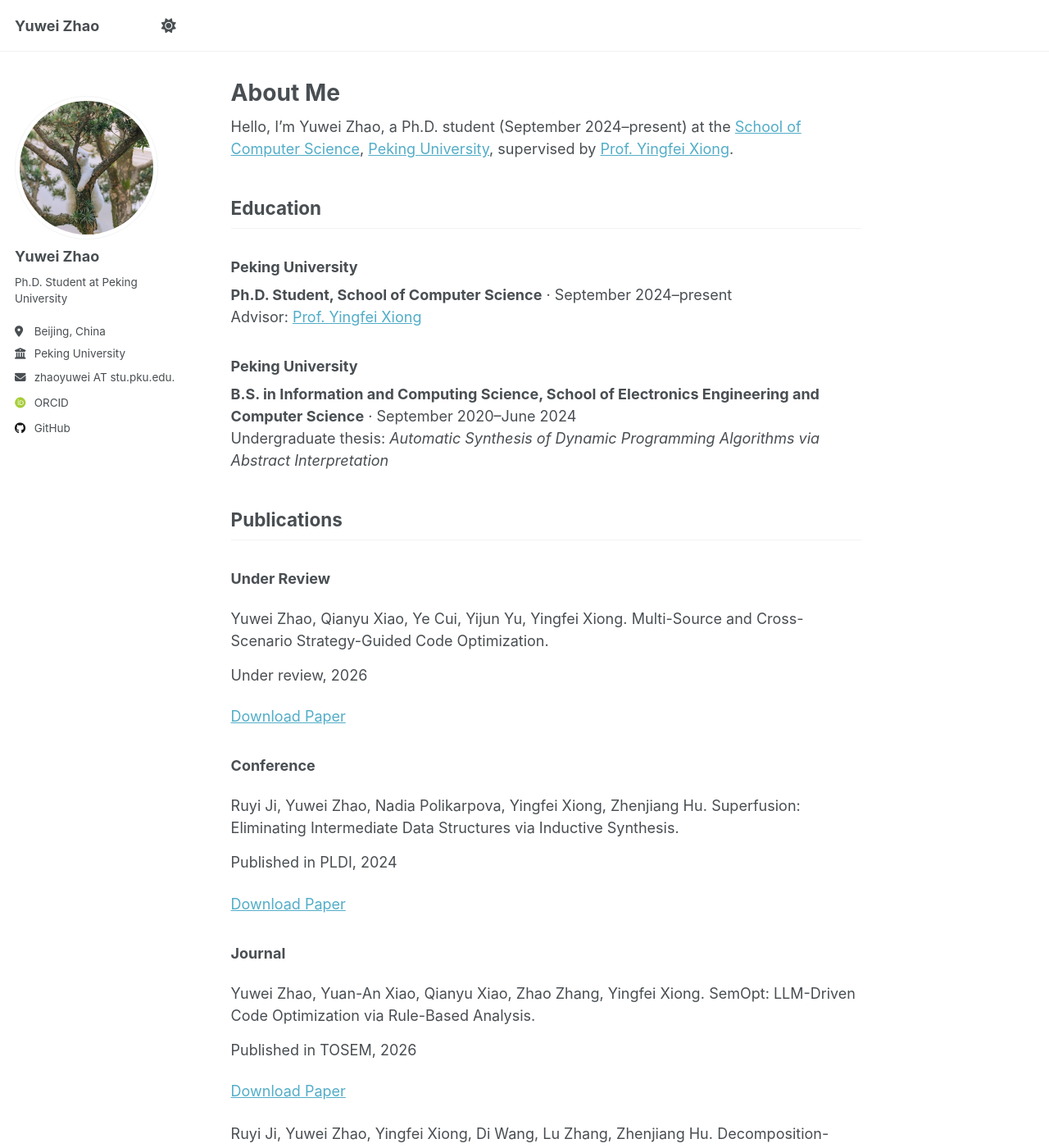
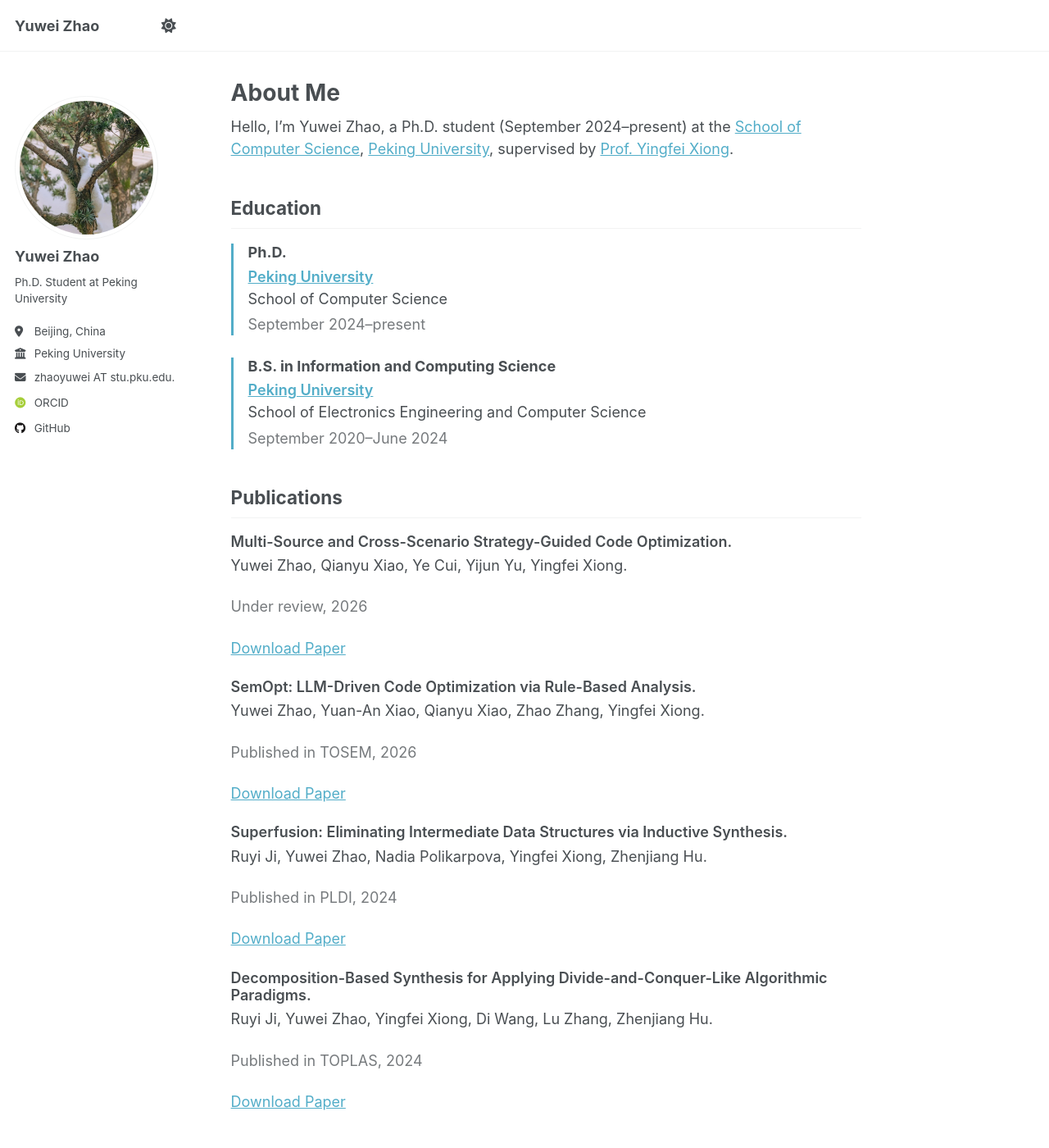
Before and after one commit to fyrsta7/fyrsta7.github.io, a Jekyll site: the page built from _pages/about.md, in a window 1280 px wide and 1400 px high. Shown: the whole window at 82% size. Built offline with Jekyll 4.4.1, drawn with Linux system fonts in a browser that asks for light colours; some web fonts are replaced; a script that is not in the unit is left out; some of the changed text lies outside the part shown.

Commit message:
Refine education and publication layout

```diff
--- a/_includes/archive-single.html
+++ b/_includes/archive-single.html
@@ -26,21 +26,22 @@
       </div>
     {% endif %}
 
-    <h2 class="archive__item-title" itemprop="headline">
-      {% if post.collection == 'publications' %}
-        {% if post.authors and post.papertitle %}
-          <span class="publication__authors">{{ post.authors }}</span> <strong class="publication__title">{{ post.papertitle }}</strong>
-        {% else %}
-          {{ title }}
-        {% endif %}
-      {% else %}
+    {% if post.collection == 'publications' %}
+      <h3 class="archive__item-title" itemprop="headline">
+        <span class="publication__title">{{ post.papertitle | default: title }}</span>
+      </h3>
+      {% if post.authors %}
+        <p class="publication__authors">{{ post.authors }}</p>
+      {% endif %}
+    {% else %}
+      <h2 class="archive__item-title" itemprop="headline">
         {% if post.link %}
           <a href="{{ post.link }}">{{ title }}</a> <a href="{{ base_path }}{{ post.url }}" rel="permalink"><i class="fa fa-link" aria-hidden="true" title="permalink"></i><span class="sr-only">Permalink</span></a>
         {% else %}
           <a href="{{ base_path }}{{ post.url }}" rel="permalink">{{ title }}</a>
         {% endif %}
-      {% endif %}
-    </h2>
+      </h2>
+    {% endif %}
 
     {% if post.read_time %}
       <p class="page__meta"><i class="fa fa-clock" aria-hidden="true"></i> {% include read-time.html %}</p>
@@ -49,9 +50,9 @@
         {% if post.collection == 'teaching' %}
           <p> {{ post.type }}, {{ post.venue }}, {{ post.date | default: "1900-01-01" | date: "%Y" }} </p>
         {% elsif post.collection == 'publications' and post.status %}
-          <p>{{ post.status }}, {{ post.date | default: "1900-01-01" | date: "%Y" }} </p>
+          <p class="publication__meta">{{ post.status }}, {{ post.date | default: "1900-01-01" | date: "%Y" }}</p>
         {% elsif post.collection == 'publications' %}
-          <p>Published in {{ post.venue }}, {{ post.date | default: "1900-01-01" | date: "%Y" }} </p>
+          <p class="publication__meta">Published in {{ post.venue }}, {{ post.date | default: "1900-01-01" | date: "%Y" }}</p>
         {% elsif post.date %}
          <p class="page__date"><strong><i class="fa fa-fw fa-calendar" aria-hidden="true"></i> {{ site.data.ui-text[site.locale].date_label | default: "Published:" }}</strong> <time datetime="{{ post.date | default: "1900-01-01" | date_to_xmlschema }}">{{ post.date | default: "1900-01-01" | date: "%B %d, %Y" }}</time></p>
         {% endif %}
@@ -81,7 +82,7 @@
     {% elsif post.paperurl and post.bibtexurl %}
       <p><a href=" {{ post.paperurl }} ">Download Paper</a> | <a href="{{ post.bibtexurl }}">Download Bibtex</a></p>
     {% elsif post.paperurl %}
-      <p><a href=" {{ post.paperurl }} ">Download Paper</a></p>
+      <p class="publication__links"><a href="{{ post.paperurl }}">Download Paper</a></p>
     {% elsif post.slidesurl and post.bibtexurl %}
       <p><a href="{{ post.slidesurl }}">Download Slides</a> | <a href="{{ post.bibtexurl }}">Download Bibtex</a></p>
     {% elsif post.slidesurl %}
--- a/_includes/publications-list.html
+++ b/_includes/publications-list.html
@@ -1,19 +1,4 @@
-{% if site.publication_category %}
-{% for category in site.publication_category %}
-{% assign title_shown = false %}
-{% for post in site.publications reversed %}
-{% if post.category != category[0] %}
-{% continue %}
-{% endif %}
-{% unless title_shown %}
-<h3>{{ category[1].title }}</h3>
-{% assign title_shown = true %}
-{% endunless %}
+{% assign sorted_publications = site.publications | sort: "date" | reverse %}
+{% for post in sorted_publications %}
 {% include archive-single.html %}
 {% endfor %}
-{% endfor %}
-{% else %}
-{% for post in site.publications reversed %}
-{% include archive-single.html %}
-{% endfor %}
-{% endif %}
--- a/_pages/about.md
+++ b/_pages/about.md
@@ -11,15 +11,21 @@ Hello, I'm Yuwei Zhao, a Ph.D. student (September 2024–present) at the [School
 
 ## Education
 
-### Peking University
+<div class="education-list">
+  <section class="education-entry">
+    <h3>Ph.D.</h3>
+    <p class="education-entry__institution"><a href="https://english.pku.edu.cn/">Peking University</a></p>
+    <p>School of Computer Science</p>
+    <p class="education-entry__date">September 2024–present</p>
+  </section>
 
-**Ph.D. Student, School of Computer Science** · September 2024–present<br>
-Advisor: [Prof. Yingfei Xiong](https://xiongyingfei.github.io/)
-
-### Peking University
-
-**B.S. in Information and Computing Science, School of Electronics Engineering and Computer Science** · September 2020–June 2024<br>
-Undergraduate thesis: *Automatic Synthesis of Dynamic Programming Algorithms via Abstract Interpretation*
+  <section class="education-entry">
+    <h3>B.S. in Information and Computing Science</h3>
+    <p class="education-entry__institution"><a href="https://english.pku.edu.cn/">Peking University</a></p>
+    <p>School of Electronics Engineering and Computer Science</p>
+    <p class="education-entry__date">September 2020–June 2024</p>
+  </section>
+</div>
 
 ## Publications
 
--- a/_sass/layout/_archive.scss
+++ b/_sass/layout/_archive.scss
@@ -48,14 +48,8 @@
   }
 
   /* Publications specific styles */
-  .publication__authors {
-    font-weight: normal;
-    font-size: 0.8em; // Same as parent h2 ($type-size-4, ~20px)
-  }
-
   .publication__title {
-    font-weight: normal;
-    font-size: 0.8em; // 1.25 * $type-size-4 = $type-size-3 (~25px)
+    font-weight: 600;
   }
 }
 
--- /dev/null
+++ b/_sass/layout/_homepage.scss
@@ -0,0 +1,54 @@
+/* ==========================================================================
+   HOMEPAGE
+   ========================================================================== */
+
+.education-list {
+  margin: 1em 0 2em;
+}
+
+.education-entry {
+  margin: 0 0 1.5em;
+  padding-left: 1em;
+  border-left: 3px solid var(--global-link-color);
+
+  h3,
+  p {
+    margin: 0;
+  }
+
+  h3 {
+    padding-bottom: 0.25em;
+    font-size: $type-size-5;
+  }
+
+  &__institution {
+    font-weight: 600;
+  }
+
+  &__date {
+    padding-top: 0.25em;
+    color: var(--global-text-color);
+    font-size: $type-size-6;
+    opacity: 0.75;
+  }
+}
+
+.publication__authors,
+.publication__meta,
+.publication__links {
+  margin: 0 0 0.25em;
+}
+
+.publication__authors {
+  font-size: $type-size-6;
+}
+
+.publication__meta {
+  color: var(--global-text-color);
+  font-size: $type-size-6;
+  opacity: 0.75;
+}
+
+.publication__links {
+  font-size: $type-size-6;
+}
--- a/assets/css/main.scss
+++ b/assets/css/main.scss
@@ -35,6 +35,7 @@
     "layout/page",
     "layout/archive",
     "layout/sidebar",
+    "layout/homepage",
     "layout/json_cv",
 
     "vendor/font-awesome/fontawesome",
```
